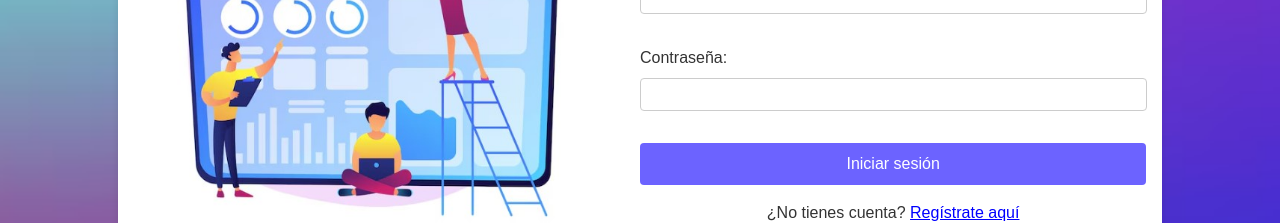
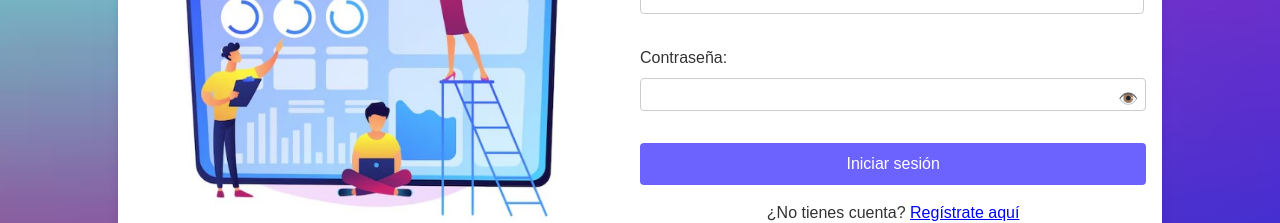
Before and after one commit to idiarj/web2, a React (Vite) app in the folder client/front-end-web2/: page /logIn in a window 1280 px wide. Shown: the part 372-595 px from the top of the page. Built offline with nearby package versions, Linux system fonts and the light colour scheme.

Commit message:
boton ded contrasena

```diff
--- a/client/front-end-web2/src/components/LogIn.jsx
+++ b/client/front-end-web2/src/components/LogIn.jsx
@@ -6,11 +6,18 @@ import '../App.css';
 function Login() {
   const [username, setUsername] = useState('');
   const [password, setPassword] = useState('');
+  const [showPassword, setShowPassword] = useState(false);
   const [auth, setAuth] = useState(false);
   const [error, setError] = useState('');
 
   const handleSubmit = async event => {
     event.preventDefault();
+
+    // Validación de campos vacíos
+    if (!username || !password) {
+      setError('Por favor complete ambos campos.');
+      return;
+    }
 
     const response = await fetch('http://localhost:3000/login', {
       method: 'POST',
@@ -21,9 +28,9 @@ function Login() {
     });
 
     if (response.ok) {
-      console.log(response)
       const data = await response.json();
       setAuth(true);
+      setError('');  // Limpiar cualquier error previo
       console.log(data);
     } else {
       setError('Usuario y/o contraseña inválidos');
@@ -50,9 +57,23 @@ function Login() {
               </label>
               <label>
                 Contraseña:
-                <input type="password" value={password} onChange={e => setPassword(e.target.value)} />
+                <div className="password-container">
+                  <input
+                    type={showPassword ? 'text' : 'password'}
+                    value={password}
+                    onChange={e => setPassword(e.target.value)}
+                    className="password-input"
+                  />
+                  <button
+                    type="button"
+                    onClick={() => setShowPassword(!showPassword)}
+                    className="password-toggle-button"
+                  >
+                    {showPassword ? '🙈' : '👁️'}
+                  </button>
+                </div>
               </label>
-              <button type="submit">Iniciar sesión</button>
+              <button type="submit" className="login-submit-button">Iniciar sesión</button>
               {error && <p className="error-message">{error}</p>}
             </form>
             <p className="register-link">¿No tienes cuenta? <Link to="/register">Regístrate aquí</Link></p>
--- a/client/front-end-web2/src/components/login.css
+++ b/client/front-end-web2/src/components/login.css
@@ -24,6 +24,7 @@ h1 {
   font-size: 2.5rem;
   color: #333;
 }
+
 .company-name h1 {
   font-size: 2rem;
   color: #333;
@@ -58,7 +59,7 @@ h2 {
 }
 
 .login-form input {
-  width: 96.5%;
+  width: 96%;
   padding: 0.5rem;
   margin-top: 0.5rem;
   margin-bottom: 1rem;
@@ -66,10 +67,42 @@ h2 {
   border-radius: 4px;
   color: #333;
   background-color: #fff;
-  position: center;
+}
+.password-container {
+  display: flex;
+  align-items: center;
+  position: relative;
 }
 
-.login-form button {
+.password-container input {
+  width: 100%;
+  padding: 0.5rem;
+  margin-top: 0.5rem;
+  margin-bottom: 1rem;
+  border: 1px solid #ccc;
+  border-radius: 4px;
+  color: #333;
+  background-color: #fff;
+}
+
+.password-toggle-button {
+  position: absolute;
+  right: 0.5rem;
+  background: none;
+  border: transparent;
+  border-radius: transparent;
+  cursor: pointer;
+  font-size: 1rem;
+  padding: 0.009rem;
+  outline: none;
+}
+
+.password-toggle-button:focus {
+  outline: none;
+}
+
+
+.login-form button[type="submit"] {
   width: 100%;
   padding: 0.75rem;
   background-color: #6c63ff;
@@ -80,7 +113,7 @@ h2 {
   font-size: 1rem;
 }
 
-.login-form button:hover {
+.login-form button[type="submit"]:hover {
   background-color: #574b90;
 }
 
--- a/client/front-end-web2/src/components/register.jsx
+++ b/client/front-end-web2/src/components/register.jsx
@@ -11,6 +11,7 @@ function Register() {
     correo: '',
     password: ''
   });
+  const [error, setError] = useState('');
 
   const handleChange = event => {
     const { name, value } = event.target;
@@ -22,6 +23,12 @@ function Register() {
 
   const handleSubmit = async event => {
     event.preventDefault();
+
+    // Validación de campos vacíos
+    if (!formData.nombre || !formData.apellido || !formData.username || !formData.correo || !formData.password) {
+      setError('Por favor complete todos los campos.');
+      return;
+    }
 
     try {
       const response = await fetch('http://localhost:3000/register', {
@@ -35,14 +42,14 @@ function Register() {
       if (response.ok) {
         const data = await response.json();
         console.log('Registro exitoso:', data);
-        // Puedes redirigir al usuario a una página de inicio de sesión u otra página aquí
+        setError('');
       } else {
         console.error('Error al registrar');
-        // Manejo de errores
+        setError('Error al registrar. Inténtelo de nuevo.');
       }
     } catch (error) {
       console.error('Error en la solicitud:', error);
-      // Manejo de errores de red u otros
+      setError('Error en la solicitud. Inténtelo de nuevo.');
     }
   };
 
@@ -78,6 +85,7 @@ function Register() {
             <input type="password" name="password" value={formData.password} onChange={handleChange} />
           </label>
           <button type="submit">Registrarse</button>
+          {error && <p className="error-message">{error}</p>}
         </form>
         <p className="login-link">¿Ya tienes una cuenta? <Link to="/logIn">Inicia sesión aquí</Link></p>
       </div>
```
